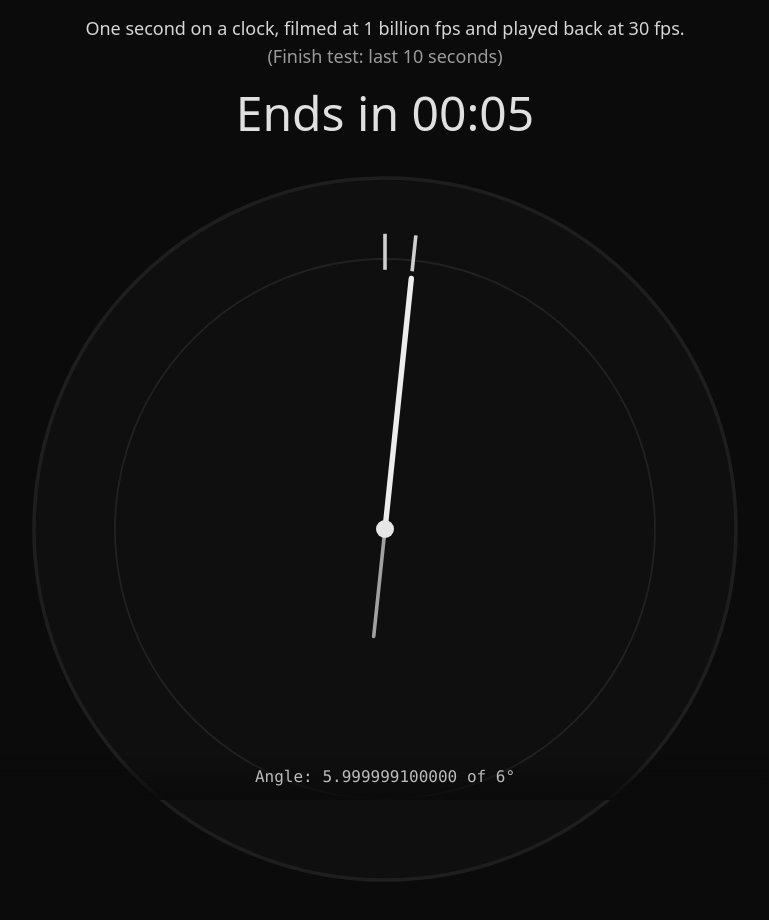
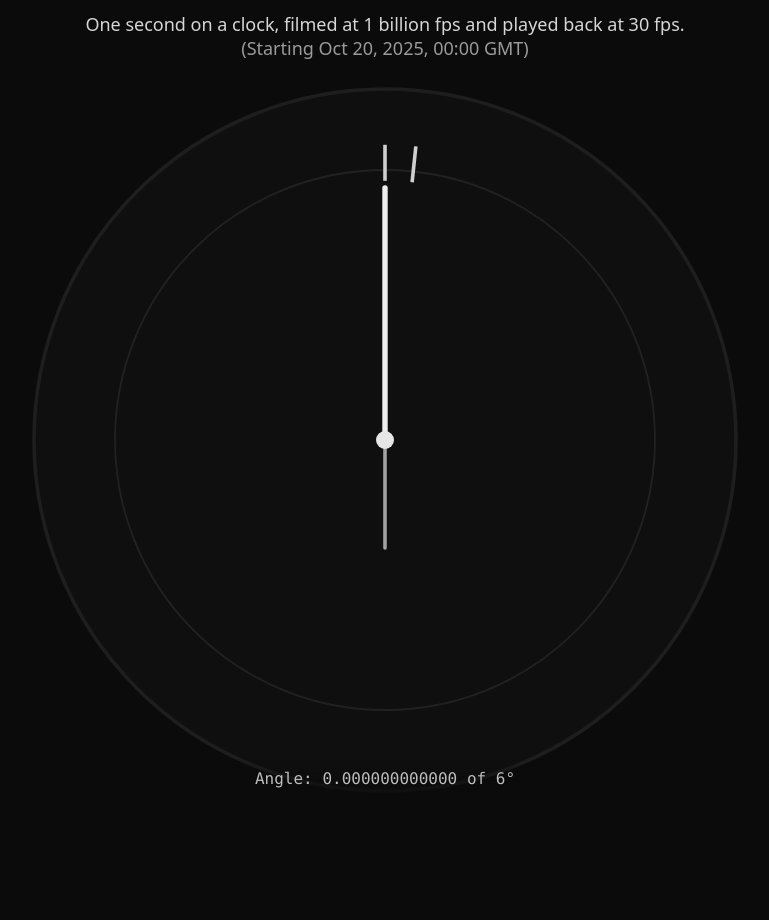
Before and after one commit to thhedk/clock, a plain HTML site: page index.html in a window 1280 px wide. Shown: the whole page, without its empty margins (255-1024 px from the left). After the commit the page ends 880 px from the top, so only its background shows below. Drawn offline with Linux system fonts and the light colour scheme.

Commit message:
Update index.html

```diff
--- a/index.html
+++ b/index.html
@@ -3,32 +3,34 @@
 <head>
   <meta charset="utf-8" />
   <meta name="viewport" content="width=device-width, initial-scale=1, viewport-fit=cover" />
-  <title>Clock Finish Test — last 10s</title>
+  <title>One Second on a Clock — 1B FPS Playback (GMT start)</title>
   <style>
-    html, body { height:100%; }
-    body { margin:0; background:#0b0b0b; color:#e6e6e6; font-family: system-ui, -apple-system, Segoe UI, Roboto, Arial; }
-    header { padding:16px; text-align:center; font-size:clamp(14px,2.5vw,18px); color:#d6d6d6; }
-    .sub    { color:#9b9b9b; margin-top:4px; }
-    main { display:grid; place-items:center; min-height:calc(100dvh - 120px); padding:8px 8px 80px; }
-    .clock { width:min(90vmin, 1200px); height:min(90vmin,1200px); display:block; }
-    .big   { font-size: clamp(24px,5vw,48px); text-align:center; color:#e0e0e0; margin-top:12px; font-variant-numeric: tabular-nums; }
-    footer { position:fixed; left:0; right:0; bottom:0; padding:calc(10px + env(safe-area-inset-bottom)) 16px 14px; text-align:center; color:#bdbdbd; font-family: ui-monospace, SFMono-Regular, Menlo, Consolas, monospace; background: linear-gradient(to top, rgba(11,11,11,.95), rgba(11,11,11,0)); }
-    .finished { color:#8fe88f; text-align:center; margin-top:10px; white-space:pre-line; }
+    html, body { height: 100%; }
+    body { margin: 0; background: #0b0b0b; color: #e6e6e6; font-family: ui-sans-serif, system-ui, -apple-system, Segoe UI, Roboto, Arial; }
+
+    header { padding: 12px 16px; text-align: center; color: #d6d6d6; font-size: clamp(14px, 2.5vw, 18px); }
+
+    main { position: relative; min-height: calc(100dvh - 96px); display: grid; place-items: center; overflow: hidden; padding: 8px 8px 72px; }
+
+    .clock { width: min(90vmin, 1200px); height: min(90vmin, 1200px); display: block; }
+
+    footer { position: fixed; left: 0; right: 0; bottom: 0; padding: calc(10px + env(safe-area-inset-bottom)) 16px 12px 16px; text-align: center; color: #bdbdbd; font-family: ui-monospace, SFMono-Regular, Menlo, Consolas, monospace; font-size: clamp(12px, 2.3vw, 16px); white-space: pre-line; background: linear-gradient(to top, rgba(11,11,11,0.95), rgba(11,11,11,0.0)); z-index: 10; }
+
+    .finished { color: #8fe88f; font-family: ui-sans-serif, system-ui, sans-serif; font-size: clamp(12px, 2.2vw, 16px); margin-top: 8px; text-align: center; }
   </style>
 </head>
 <body>
   <header>
     One second on a clock, filmed at 1 billion fps and played back at 30 fps.
-    <div id="hdr" class="sub">(Finish test: last 10 seconds)</div>
-    <div id="cd" class="big"></div>
+    <br><span id="hdrText" style="color:#9b9b9b">(Starting Oct 20, 2025, 00:00 GMT)</span>
   </header>
 
   <main>
-    <svg class="clock" viewBox="0 0 400 400" preserveAspectRatio="xMidYMid meet" aria-label="finish test">
+    <svg class="clock" viewBox="0 0 400 400" preserveAspectRatio="xMidYMid meet" aria-label="1B FPS playback clock (GMT start)">
       <circle cx="200" cy="200" r="195" fill="#0f0f0f" stroke="#1e1e1e" stroke-width="2"/>
       <circle cx="200" cy="200" r="150" fill="none" stroke="#2a2a2a" stroke-width="1" opacity="0.7"/>
       <g stroke="#cfcfcf">
-        <line x1="200" y1="36" x2="200" y2="56" stroke-width="2"/>
+        <line x1="200" y1="36" x2="200" y2="56" stroke-width="2" />
         <g transform="rotate(6,200,200)"><line x1="200" y1="36" x2="200" y2="56" stroke-width="2"/></g>
       </g>
       <g id="hand" transform="rotate(0,200,200)">
@@ -37,69 +39,55 @@
       </g>
       <circle cx="200" cy="200" r="5" fill="#e6e6e6"/>
     </svg>
-    <div id="fin" class="finished"></div>
+
+    <div id="finished" class="finished"></div>
   </main>
 
   <footer id="deg">Angle: 0.000000000000 of 6°</footer>
 
   <script>
-    // --- Constants (real project numbers) ---
+    // === Constants ===
     const FPS_RECORD   = 1_000_000_000;
     const FPS_PLAYBACK = 30;
     const REAL_SECONDS = 1;
-    const DURATION = REAL_SECONDS * (FPS_RECORD / FPS_PLAYBACK) * 1000; // ≈33,333,333,333 ms
+    const DURATION = REAL_SECONDS * (FPS_RECORD / FPS_PLAYBACK) * 1000; // ≈33,333,333,333 ms (~385.8 days)
 
-    // --- Finish test: show only the last 10s of that giant duration ---
-    const TEST_WINDOW_MS = 10_000;
-    const END   = Date.now() + TEST_WINDOW_MS;   // ends ~10s from page load
-    const START = END - DURATION;                // back-compute start so we're at the end
+    // Start: Oct 20, 2025, 00:00 GMT
+    const START = Date.UTC(2025, 9, 20, 0, 0, 0, 0); // month 9 = October
+    const END   = START + DURATION;
 
-    // --- Elements ---
-    const hand = document.getElementById('hand');
-    const degEl= document.getElementById('deg');
-    const finEl= document.getElementById('fin');
-    const hdrEl= document.getElementById('hdr');
-    const cdEl = document.getElementById('cd');
+    const hand  = document.getElementById('hand');
+    const degEl = document.getElementById('deg');
+    const finEl = document.getElementById('finished');
+    const hdrEl = document.getElementById('hdrText');
 
-    // Helpers
-    const pad = n => String(n).padStart(2,'0');
-    function fmtCountdown(ms){
-      if (ms <= 0) return '00:00';
-      const s = Math.ceil(ms/1000);
-      return `${pad(Math.floor(s/60))}:${pad(s%60)}`;
-    }
+    function frame() {
+      const now = Date.now();
 
-    let finished = false;
+      // Header text switches once we pass START
+      hdrEl.textContent = (now < START)
+        ? '(Starting Oct 20, 2025, 00:00 GMT)'
+        : '(Started Oct 20, 2025, 00:00 GMT)';
 
-    function update(now){
-      if (finished) return;
+      const progress = (now < START) ? 0 : (now > END) ? 1 : (now - START) / DURATION;
+      const angle = 6 * progress;
 
-      // Countdown text (big and obvious)
-      const left = END - now;
-      cdEl.textContent = (left > 0) ? `Ends in ${fmtCountdown(left)}` : 'Ends in 00:00';
-
-      // Progress & angle (mapped to the full long duration)
-      const progress = (now <= START) ? 0 : (now >= END) ? 1 : (now - START) / DURATION;
-      const angle = 6 * progress;
       hand.setAttribute('transform', `rotate(${angle},200,200)`);
       degEl.textContent = `Angle: ${angle.toFixed(12)} of 6°`;
 
-      // Finish screen
       if (now >= END) {
-        finished = true;
-        hdrEl.textContent = '(Finished)';
         finEl.textContent =
-          'Finished! Duration 277,777 hours = 386 days.\n' +
-          'If I published the video on Blu-ray, it would be 121 TB —\n' +
+          'Finished! Duration 277,777 hours = 386 days.
+' +
+          'If I published the video on Blu-ray, it would be 121 TB —
+' +
           'that’s 2,420 Blu-ray discs, taking up about 34 meters on the old movie shelf.';
+        return; // stop loop
       }
+      requestAnimationFrame(frame);
     }
 
-    // rAF loop + interval safety (background throttling)
-    function raf(){ update(Date.now()); if (!finished) requestAnimationFrame(raf); }
-    requestAnimationFrame(raf);
-    const iv = setInterval(() => { update(Date.now()); if (finished) clearInterval(iv); }, 200);
-    setTimeout(() => update(Date.now()), TEST_WINDOW_MS + 1200); // hard-stop guard
+    requestAnimationFrame(frame);
   </script>
 </body>
 </html>
```
